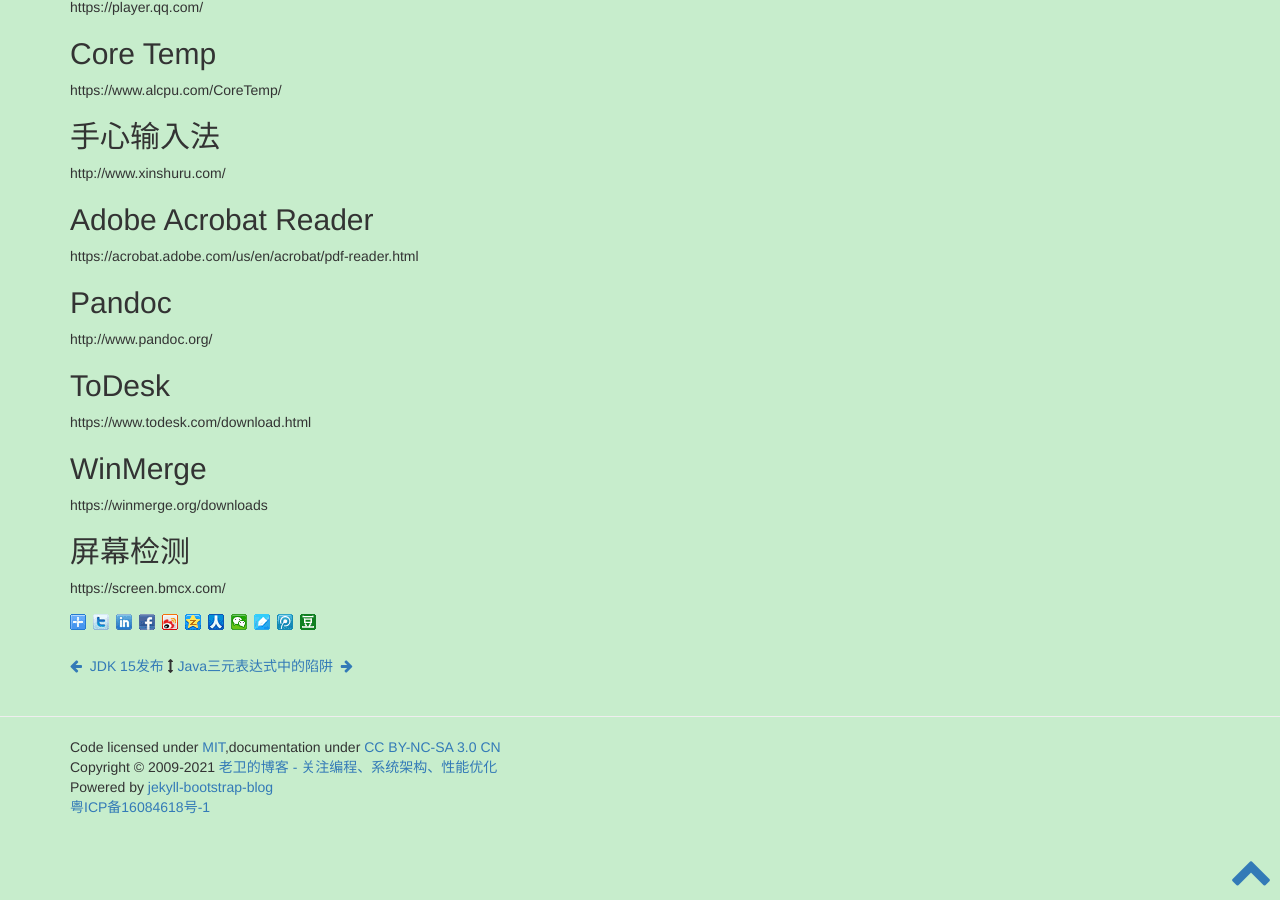
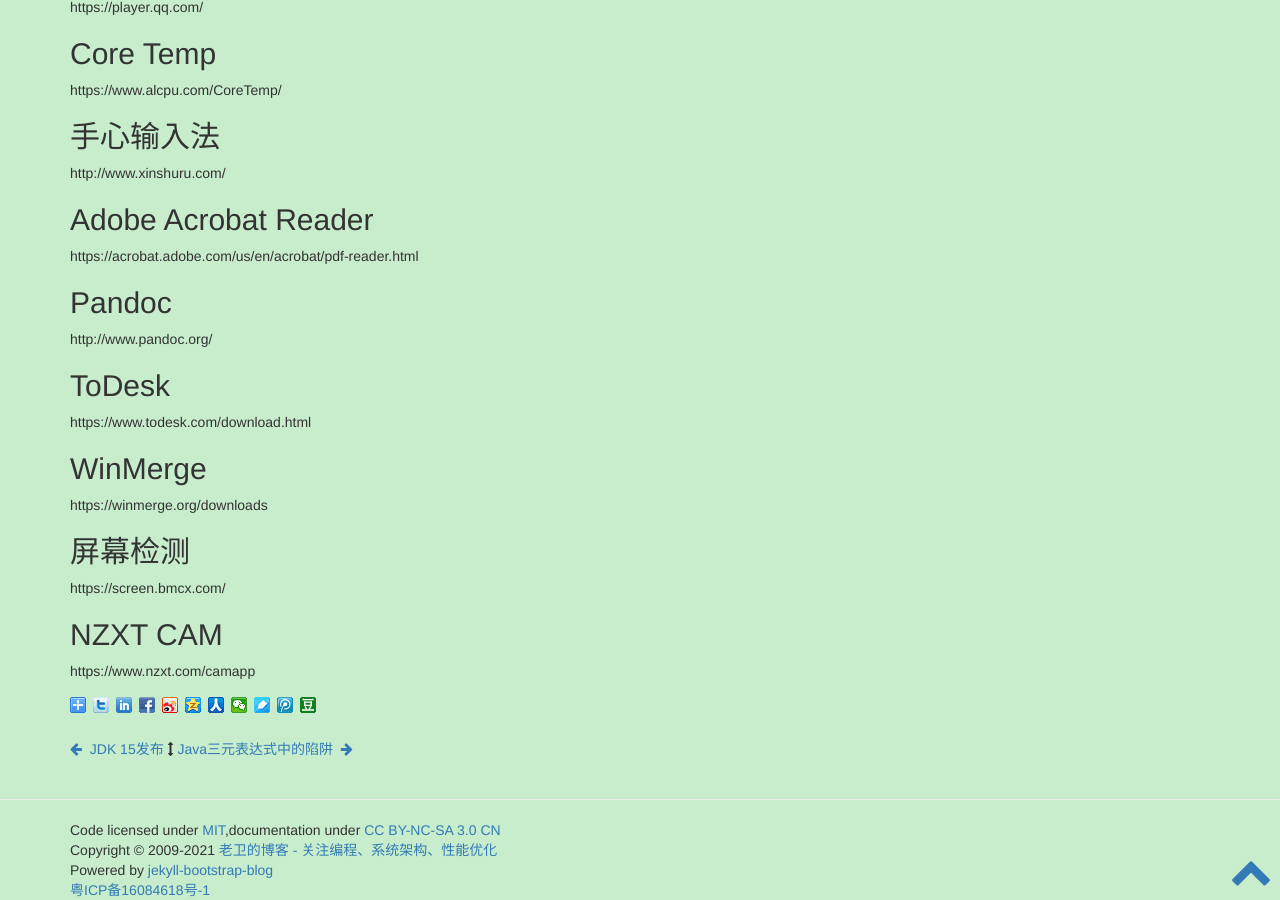
Before and after one commit to waylau/waylau.github.io, a Jekyll site: the page built from _posts/2020-10-07-java-devloper-software.md, in a window 1280 px wide and 900 px high, scrolled down 1062 px. Built offline with Jekyll 4.4.1, drawn with Linux system fonts in a browser that asks for light colours; comment, search, counter and statistics services are not loaded.

Commit message:
add ## NZXT CAM
https://www.nzxt.com/camapp

```diff
--- a/_posts/2020-10-07-java-devloper-software.md
+++ b/_posts/2020-10-07-java-devloper-software.md
@@ -83,3 +83,7 @@
 ## 屏幕检测
 
 https://screen.bmcx.com/
+
+## NZXT CAM
+
+https://www.nzxt.com/camapp
```
